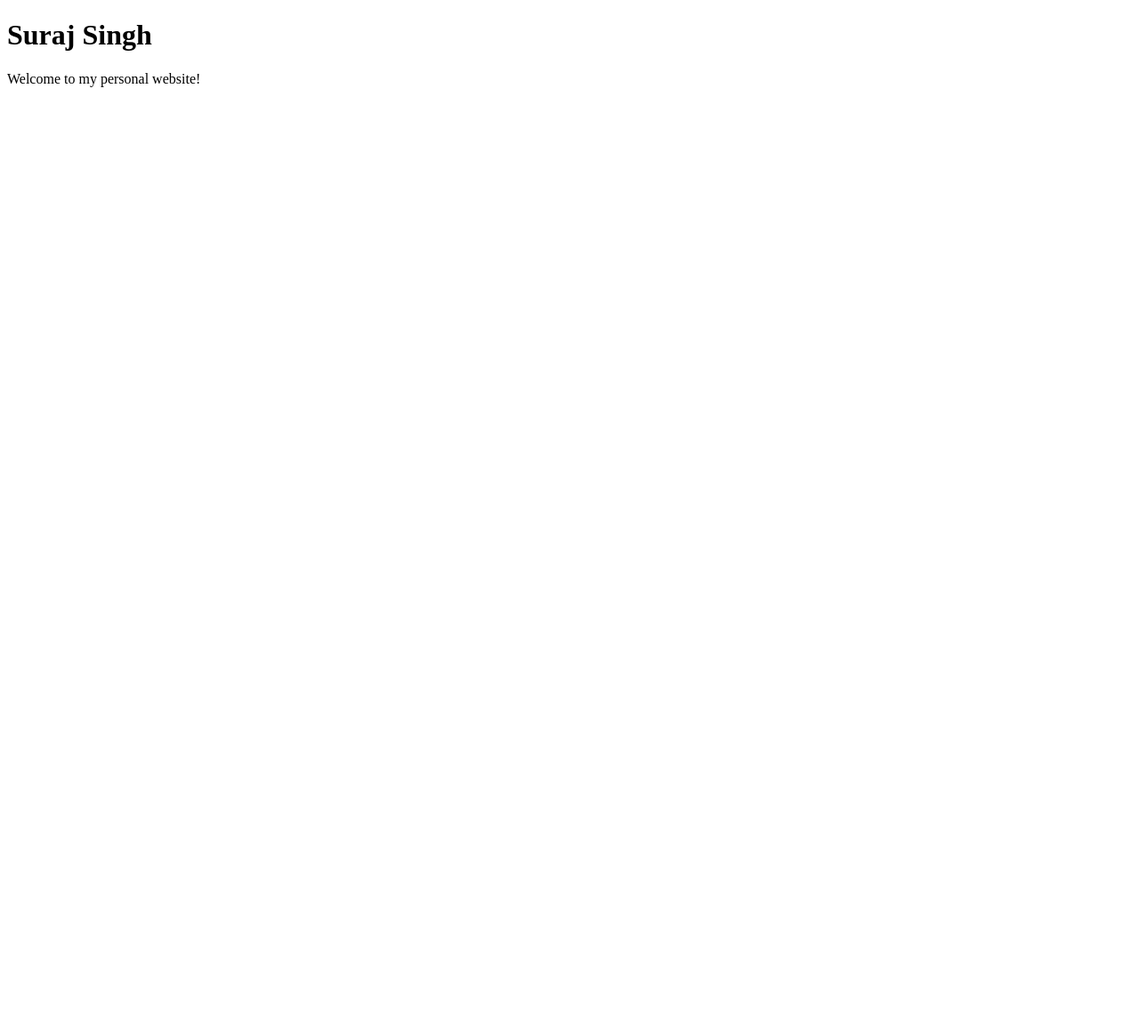
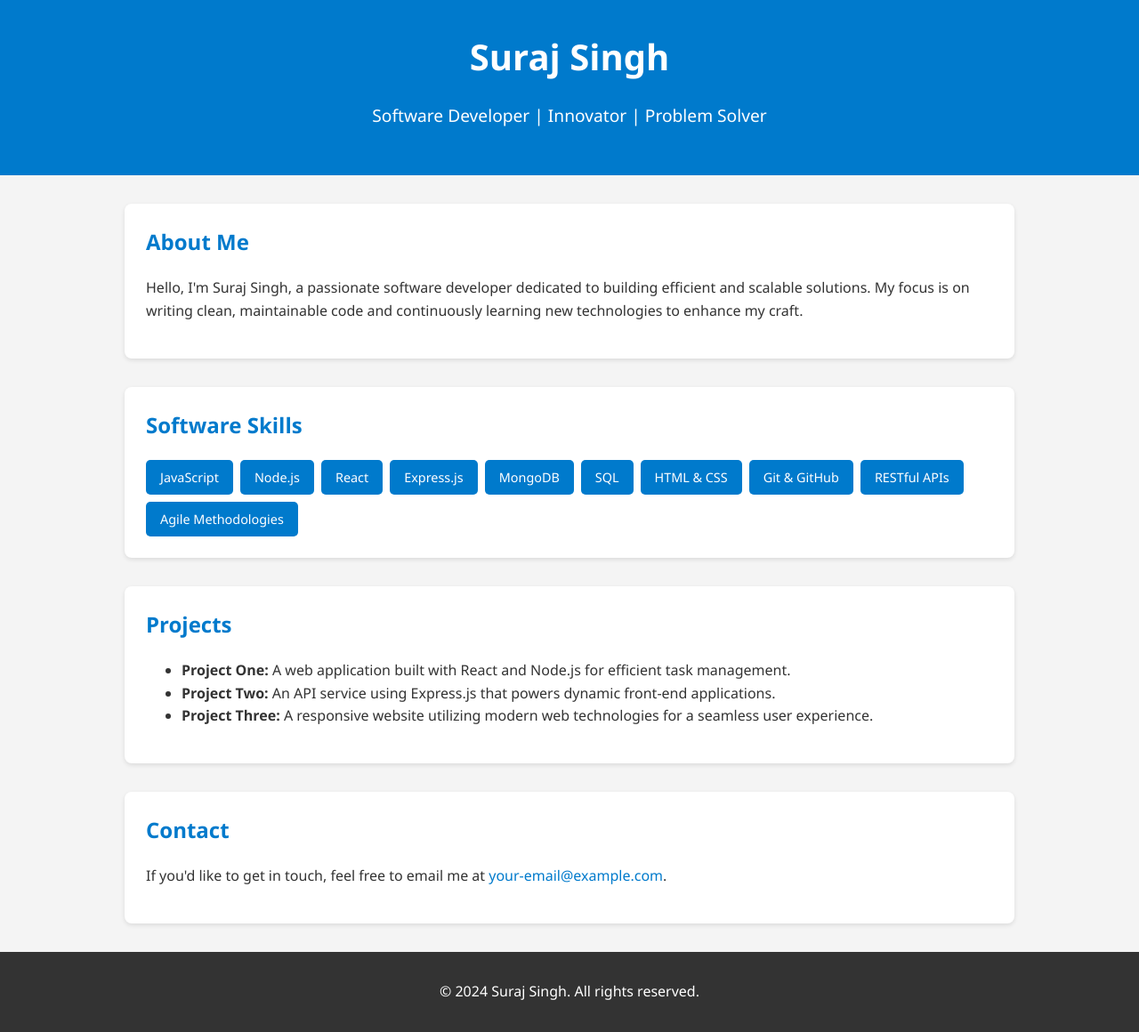
Before and after one commit to s217/suraj-singh, a plain HTML site: page index.html in a window 1280 px wide. Shown: the whole page at 89% size. Before the commit the page ends 800 px from the top, so only its background shows below. Drawn offline with Linux system fonts and the light colour scheme.

Commit message:
update in page

```diff
--- a/index.html
+++ b/index.html
@@ -2,10 +2,128 @@
 <html lang="en">
 <head>
     <meta charset="UTF-8">
-    <title>My Website</title>
+    <meta name="viewport" content="width=device-width, initial-scale=1">
+    <title>Suraj Singh - Software Developer</title>
+    <style>
+        /* Base Styles */
+        body {
+            margin: 0;
+            padding: 0;
+            font-family: 'Segoe UI', Tahoma, Geneva, Verdana, sans-serif;
+            background: #f4f4f4;
+            color: #333;
+            line-height: 1.6;
+        }
+        a {
+            color: #007acc;
+            text-decoration: none;
+        }
+        a:hover {
+            text-decoration: underline;
+        }
+        /* Header */
+        header {
+            background: #007acc;
+            color: #fff;
+            padding: 2rem 0;
+            text-align: center;
+        }
+        header h1 {
+            margin: 0;
+            font-size: 2.5rem;
+        }
+        header p {
+            font-size: 1.2rem;
+        }
+        /* Container */
+        .container {
+            max-width: 1000px;
+            margin: 2rem auto;
+            padding: 0 1rem;
+        }
+        section {
+            margin-bottom: 2rem;
+            background: #fff;
+            padding: 1.5rem;
+            border-radius: 8px;
+            box-shadow: 0 2px 5px rgba(0,0,0,0.1);
+        }
+        section h2 {
+            margin-top: 0;
+            color: #007acc;
+        }
+        /* Skills Section */
+        .skills {
+            display: flex;
+            flex-wrap: wrap;
+            gap: 0.5rem;
+            margin-top: 1rem;
+        }
+        .skill {
+            background: #007acc;
+            color: #fff;
+            padding: 0.5rem 1rem;
+            border-radius: 5px;
+            font-size: 0.9rem;
+        }
+        /* Footer */
+        footer {
+            background: #333;
+            color: #fff;
+            text-align: center;
+            padding: 1rem 0;
+        }
+    </style>
 </head>
 <body>
-<h1>Suraj Singh</h1>
-<p>Welcome to my personal website!</p>
+<header>
+    <h1>Suraj Singh</h1>
+    <p>Software Developer | Innovator | Problem Solver</p>
+</header>
+
+<div class="container">
+    <!-- About Section -->
+    <section id="about">
+        <h2>About Me</h2>
+        <p>Hello, I'm Suraj Singh, a passionate software developer dedicated to building efficient and scalable solutions. My focus is on writing clean, maintainable code and continuously learning new technologies to enhance my craft.</p>
+    </section>
+
+    <!-- Software Skills Section -->
+    <section id="skills">
+        <h2>Software Skills</h2>
+        <div class="skills">
+            <div class="skill">JavaScript</div>
+            <div class="skill">Node.js</div>
+            <div class="skill">React</div>
+            <div class="skill">Express.js</div>
+            <div class="skill">MongoDB</div>
+            <div class="skill">SQL</div>
+            <div class="skill">HTML & CSS</div>
+            <div class="skill">Git & GitHub</div>
+            <div class="skill">RESTful APIs</div>
+            <div class="skill">Agile Methodologies</div>
+        </div>
+    </section>
+
+    <!-- Projects Section -->
+    <section id="projects">
+        <h2>Projects</h2>
+        <ul>
+            <li><strong>Project One:</strong> A web application built with React and Node.js for efficient task management.</li>
+            <li><strong>Project Two:</strong> An API service using Express.js that powers dynamic front-end applications.</li>
+            <li><strong>Project Three:</strong> A responsive website utilizing modern web technologies for a seamless user experience.</li>
+        </ul>
+    </section>
+
+    <!-- Contact Section -->
+    <section id="contact">
+        <h2>Contact</h2>
+        <p>If you'd like to get in touch, feel free to email me at <a href="mailto:your-email@example.com">your-email@example.com</a>.</p>
+    </section>
+</div>
+
+<footer>
+    <p>&copy; 2024 Suraj Singh. All rights reserved.</p>
+</footer>
 </body>
 </html>
```
